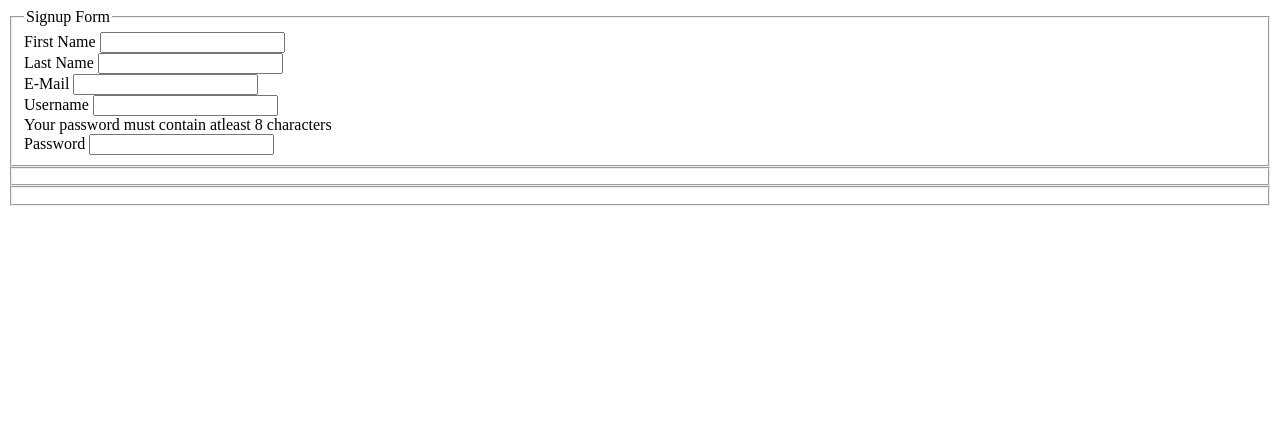
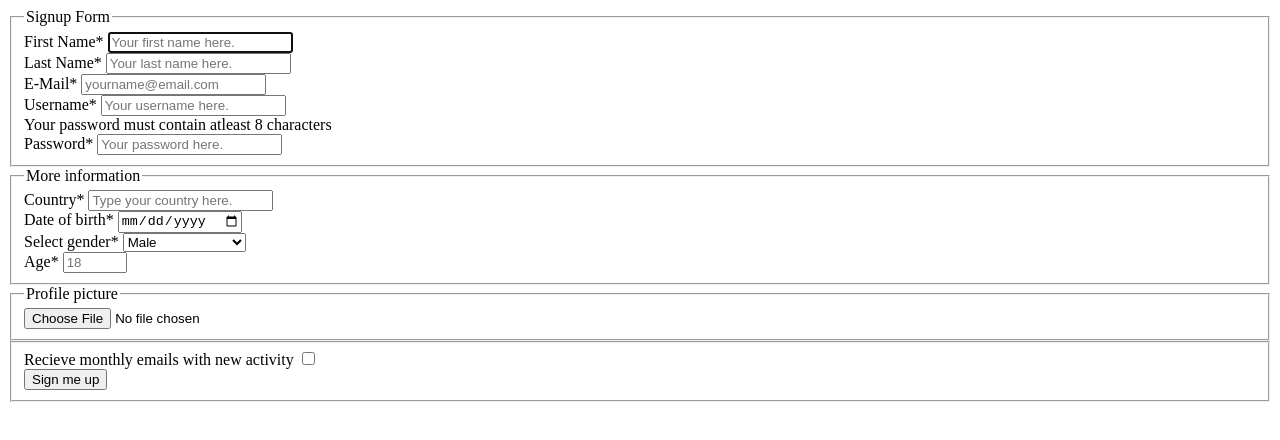
Before and after one commit to Zenress/Prologue-repository, a plain HTML site: page Opgave 5 - Form/index.html in a window 1280 px wide. Drawn offline with Linux system fonts and the light colour scheme.

Commit message:
Opdateret kl1035

```diff
--- a/Opgave 5 - Form/index.html
+++ b/Opgave 5 - Form/index.html
@@ -6,42 +6,83 @@
     <title>Document</title>
 </head>
 <body>
-    <fieldset>
+    <form action="" id="form">
+        <fieldset>
             <Legend>Signup Form</Legend>
 
             <div>
-                <label for="First Name">First Name</label>
-                <input type="text">
+                <label for="First Name">First Name*</label>
+                <input id="First Name" type="text" required autofocus placeholder="Your first name here.">
             </div>
 
             <div>
-                <label for="Last Name">Last Name</label>
-                <input type="text">
+                <label for="Last Name">Last Name*</label>
+                <input id="Last Name" type="text" required placeholder="Your last name here.">
             </div>
 
             <div>
-                <label for="E-Mail">E-Mail</label>
-                <input type="text">
+                <label for="E-Mail">E-Mail*</label>
+                <input id="E-Mail" type="text" required placeholder="yourname@email.com">
             </div>
 
             <div>
-                <label for="Username">Username</label>
-                <input type="text">
+                <label for="Username">Username*</label>
+                <input id="Username" type="text" required placeholder="Your username here.">
             </div>
 
             <div>
                 <span>Your password must contain atleast 8 characters <br></span>
-                <label for="Password">Password</label>
-                <input type="text">
+                <label for="Password">Password*</label>
+                <input id="Password" type="password" required placeholder="Your password here.">
             </div>
-    </fieldset>
+        </fieldset>
 
-    <fieldset>
+        <fieldset>
+            <legend>More information</legend>
+            <div>
+                <label for="Country">Country*</label>
+                <input id="Country" type="text" required placeholder="Type your country here.">
+            </div>
 
-    </fieldset>
+            <div>
+                <label for="Date of birth">Date of birth*</label>
+                <input id="Date of birth" type="date" min="1903-01-02" required>
+            </div>
 
-    <fieldset>
+            <div>
+                <label for="sexselect">Select gender*</label>
+                <select id="sexselect" required>
+                    <option value="Male">Male</option>
+                    <option value="Female">Female</option>
+                    <option value="Attack Helicopter">Attack Helicopter</option>
+                    <option value="Other">Other</option>
+                </select>
+            </div>
 
-    </fieldset>
+            <div>
+                <label for="age">Age*</label>
+                <input id="age" type="number" max="115" min="15" required placeholder="18">
+            </div>
+
+
+        </fieldset>
+        <fieldset>
+            <legend>Profile picture</legend>
+            <div>
+                <label for=""></label>
+                <input type="file" required>
+            </div>
+        </fieldset>
+        <fieldset>
+            <div>
+                <label for="monthly">Recieve monthly emails with new activity</label>
+                <input id="monthly" type="checkbox">
+            </div>
+            <div>
+                <label for="submit"></label>
+                <input id="submit" type="submit" value="Sign me up">
+            </div>
+        </fieldset>
+    </form>
 </body>
 </html>
```
